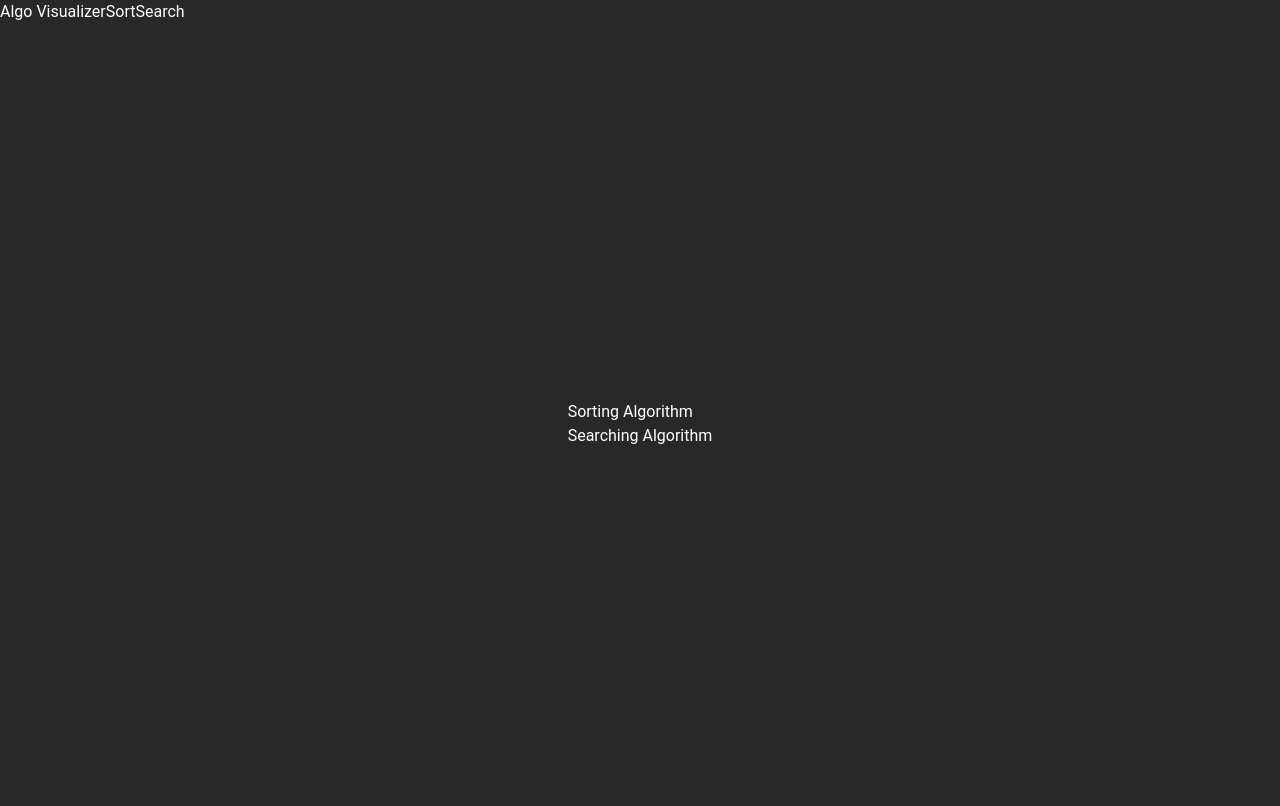
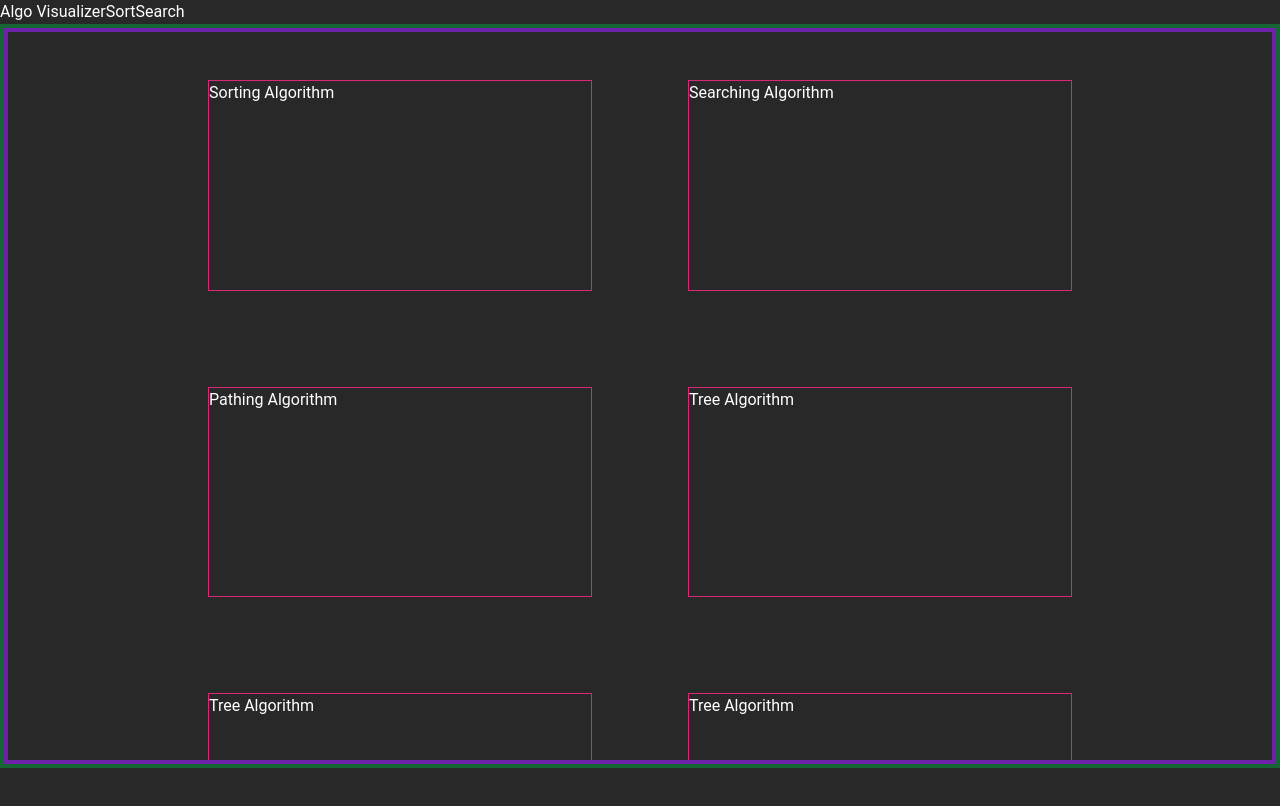
Before and after one commit to AndrewLin95/next_algo_visualier, a Next.js app: page / in a window 1280 px wide. Shown: the top 806 px of the page. Built offline with nearby package versions, Linux system fonts and the light colour scheme.

Commit message:
added header paths

```diff
--- a/pages/AlgoCards.tsx
+++ b/pages/AlgoCards.tsx
@@ -1,9 +1,21 @@
 import { FC } from 'react';
+import Link from 'next/link';
+import { pagesData } from '../utils/pagesData';
+
+const pageData = pagesData();
 
 const AlgoCards: FC = () => {
   return (
-    <div>
-      <div>test</div>
+    <div className="flex flex-row flex-wrap h-full w-full gap-24 justify-center overflow-y-auto py-12 border-4 border-purple-800">
+      {Object.entries(pageData).map(([key, value]) => (
+        <Link
+          href={value.link}
+          key={key}
+          className="w-96 h-2/6 border border-pink-600"
+        >
+          <div>{value.name} Algorithm</div>
+        </Link>
+      ))}
     </div>
   );
 };
--- a/pages/index.tsx
+++ b/pages/index.tsx
@@ -1,25 +1,16 @@
 import type { NextPage } from 'next';
 import Head from 'next/head';
-import { pagesData } from '../utils/PagesData';
-
-const pageData = pagesData();
+import AlgoCards from './AlgoCards';
 
 const Home: NextPage = () => {
-  console.log(pageData);
   return (
-    <div className="flex min-h-screen flex-col items-center justify-center py-2">
+    <div className="flex h-[calc(100vh-3.5rem)] flex-col items-center justify-center border-4 border-green-800">
       <Head>
         <title>Algo Visualizer</title>
         <link rel="icon" href="/favicon.ico" />
       </Head>
 
-      <div>
-        {Object.entries(pageData).map(([key, value]) => (
-          <div key={key}>
-            <div>{value.name}</div>
-          </div>
-        ))}
-      </div>
+      <AlgoCards />
     </div>
   );
 };
--- a/utils/PagesData.ts
+++ b/utils/PagesData.ts
@@ -5,13 +5,33 @@ export const pagesData: () => IPageData[] = () => {
     [
       {
         img: 'null',
-        name: "Sorting Algorithm",
+        name: "Sorting",
         link: "/sort",
       },
       {
         img: 'null',
-        name: "Searching Algorithm",
+        name: "Searching",
         link: "/search",
+      },
+      {
+        img: 'null',
+        name: 'Pathing',
+        link: '/path',
+      },
+      {
+        img: 'null',
+        name: 'Tree',
+        link: '/tree',
+      },
+      {
+        img: 'null',
+        name: 'Tree',
+        link: '/tree',
+      },
+      {
+        img: 'null',
+        name: 'Tree',
+        link: '/tree',
       }
     ]
   )
```
